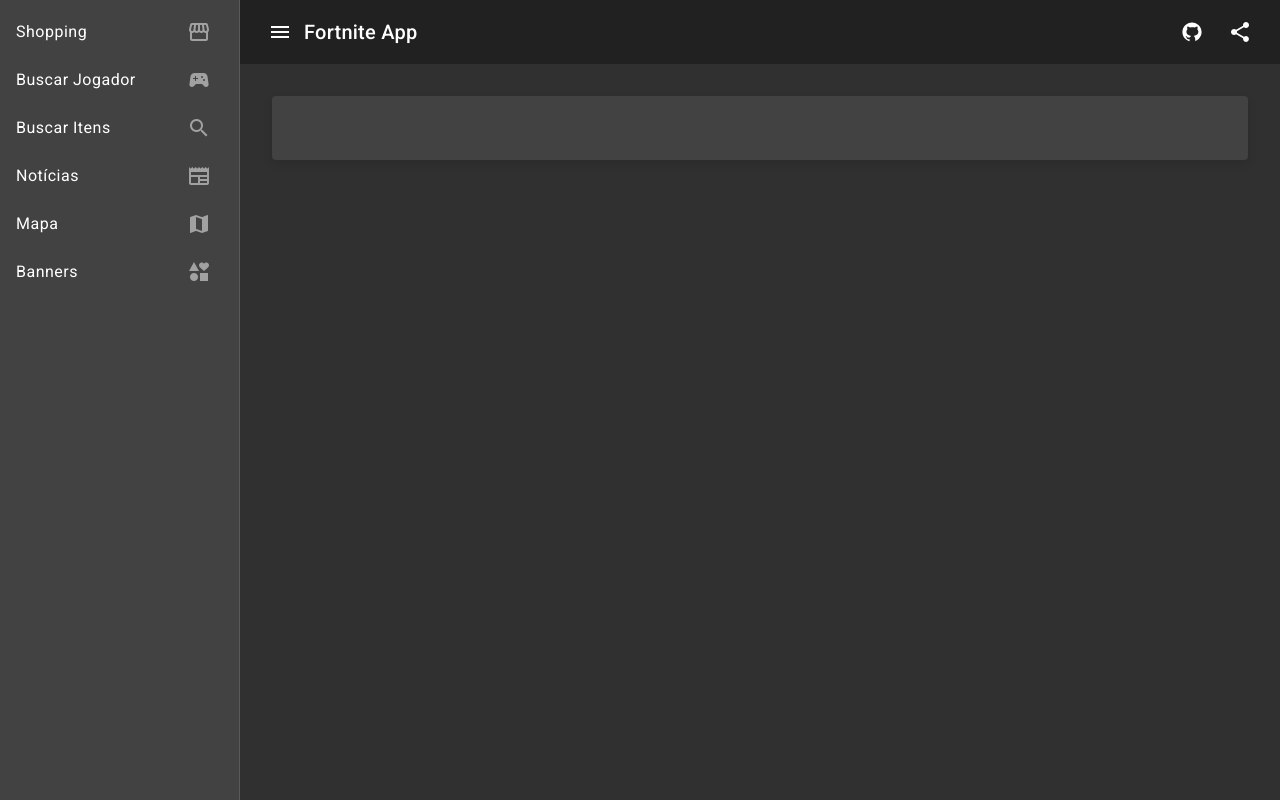
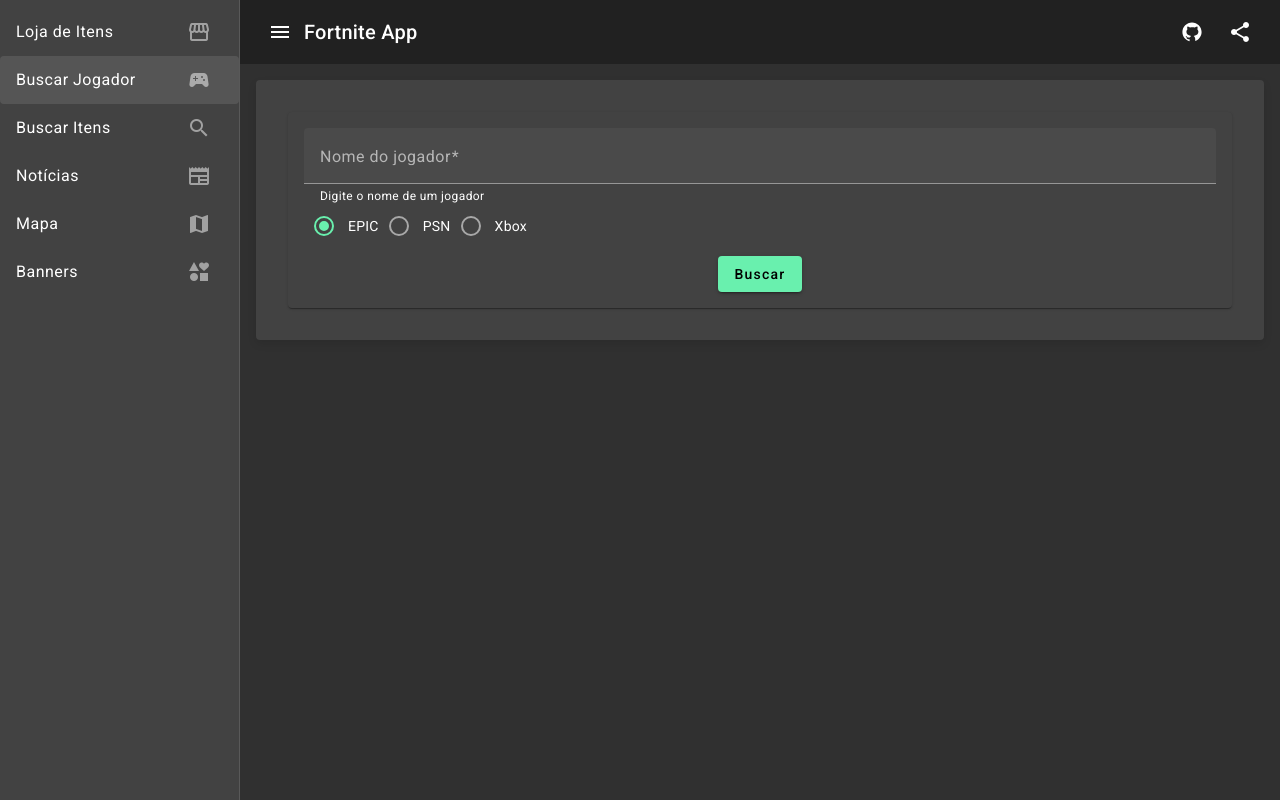
Before and after one commit to LucasHayashi/fortnite-app, an Angular app: page /buscar-jogador in a window 1280 px wide. Before the commit this address led to /. Built offline with nearby package versions, Linux system fonts and the light colour scheme.

Commit message:
Ajustes no estilo e renomeado rotas

```diff
--- a/src/app/app.component.html
+++ b/src/app/app.component.html
@@ -3,15 +3,16 @@
   autosize
   [hasBackdrop]="isMobile"
 >
-  <mat-drawer #drawer class="sidenav" [mode]="mode" opened>
-    <mat-nav-list>
+  <mat-drawer #drawer class="sidenav" [mode]="mode" [opened]="!isMobile">
+    <mat-nav-list *ngIf="drawer.opened">
       <ng-container *ngFor="let navItem of navItems">
         <a
           mat-list-item
           matListItemTitle
-          routerLink="{{ navItem.link }}"
+          [routerLink]="navItem.link"
           routerLinkActive="active-link"
           [routerLinkActiveOptions]="{ exact: true }"
+          (click)="onNavItemClick(drawer)"
         >
           {{ navItem.title }}
           <button mat-icon-button matListItemMeta>
--- a/src/app/app.component.scss
+++ b/src/app/app.component.scss
@@ -19,7 +19,6 @@
 }
 
 .content-container {
-  padding: 16px;
   flex: 1;
   overflow-y: auto;
 }
@@ -60,3 +59,10 @@
   background-color: rgba(255, 255, 255, 0.1);
   border-radius: 4px;
 }
+
+@media (max-width: 600px) {
+  .main-card {
+    margin: 8px;
+    padding: 8px;
+  }
+}
--- a/src/app/app.component.ts
+++ b/src/app/app.component.ts
@@ -15,11 +15,11 @@
 export class AppComponent {
   title = 'fornite-app';
   navItems = [
-    { link: '', title: 'Shopping', icon: 'storefront' },
-    { link: 'player-stats', title: 'Buscar Jogador', icon: 'sports_esports' },
+    { link: '', title: 'Loja de Itens', icon: 'storefront' },
+    { link: 'buscar-jogador', title: 'Buscar Jogador', icon: 'sports_esports' },
     { link: 'buscar-itens', title: 'Buscar Itens', icon: 'search' },
     { link: 'noticias', title: 'Notícias', icon: 'newspaper' },
-    { link: 'map', title: 'Mapa', icon: 'map' },
+    { link: 'mapa', title: 'Mapa', icon: 'map' },
     { link: 'banners', title: 'Banners', icon: 'interests' },
   ];
 
@@ -78,4 +78,10 @@
   shareOnSocialMedia(type: LinkType): void {
     this.openLink(type);
   }
+
+  onNavItemClick(drawer: any) {
+    if (this.isMobile) {
+      drawer.close();
+    }
+  }
 }
--- a/src/app/components/shop/shop.component.html
+++ b/src/app/components/shop/shop.component.html
@@ -1,8 +1,6 @@
 <ng-container *ngIf="shop$ | async as shop">
-  <h1 class="main-text">
-    Item Shop - Renova em:
-    {{ tempoRestante }}
-  </h1>
+  <h1 class="text-center">Loja de Itens</h1>
+  <h2 class="text-center">Renova em {{ tempoRestante }}</h2>
 
   <mat-tab-group
     animationDuration="0ms"
--- a/src/app/components/shop/shop.component.scss
+++ b/src/app/components/shop/shop.component.scss
@@ -1,7 +1,3 @@
-.main-text {
-  text-align: center;
-}
-
 .shop-container {
   max-width: 100%;
   display: flex;
--- a/src/styles.scss
+++ b/src/styles.scss
@@ -8,3 +8,7 @@
   margin: 0;
   font-family: Roboto, "Helvetica Neue", sans-serif;
 }
+
+.text-center {
+  text-align: center;
+}
```
Also changed, not shown: src/app/app-routing.module.ts (+6 -11 lines).
